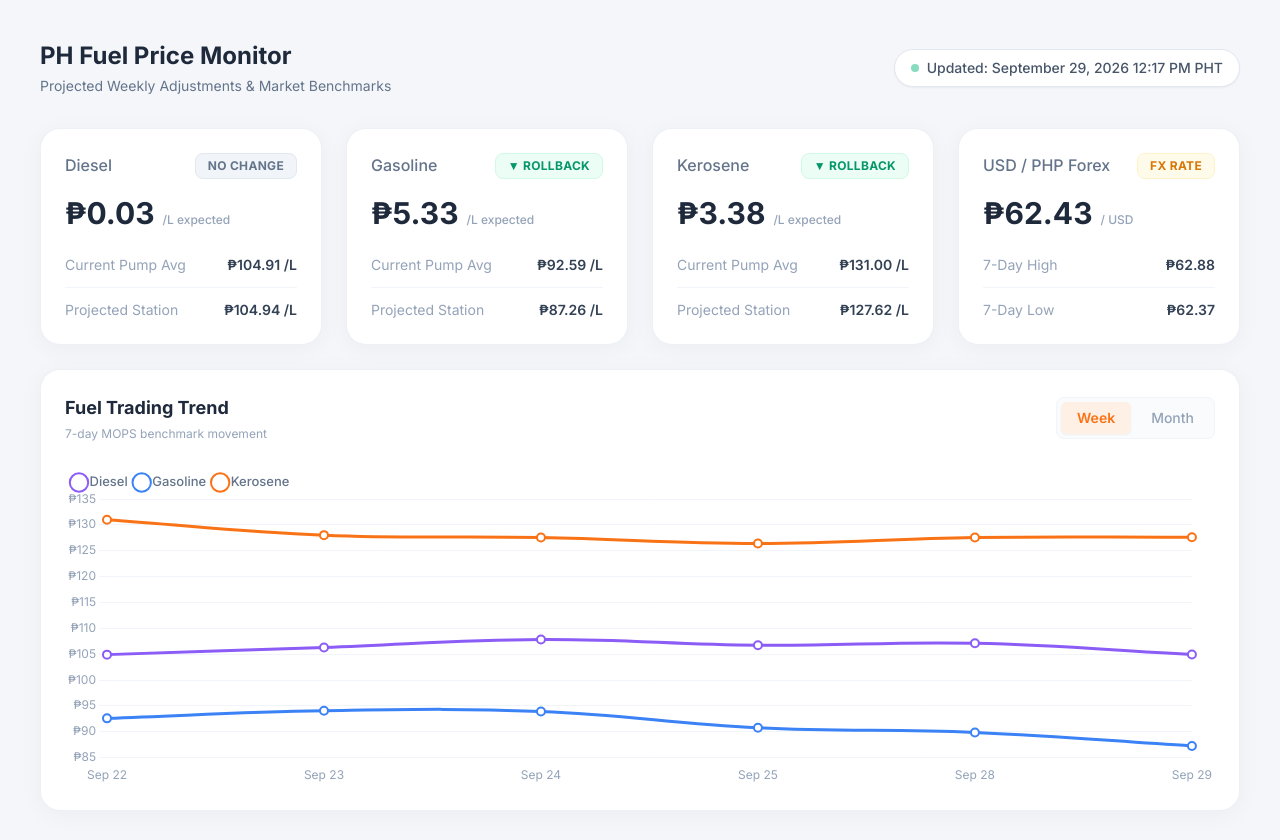
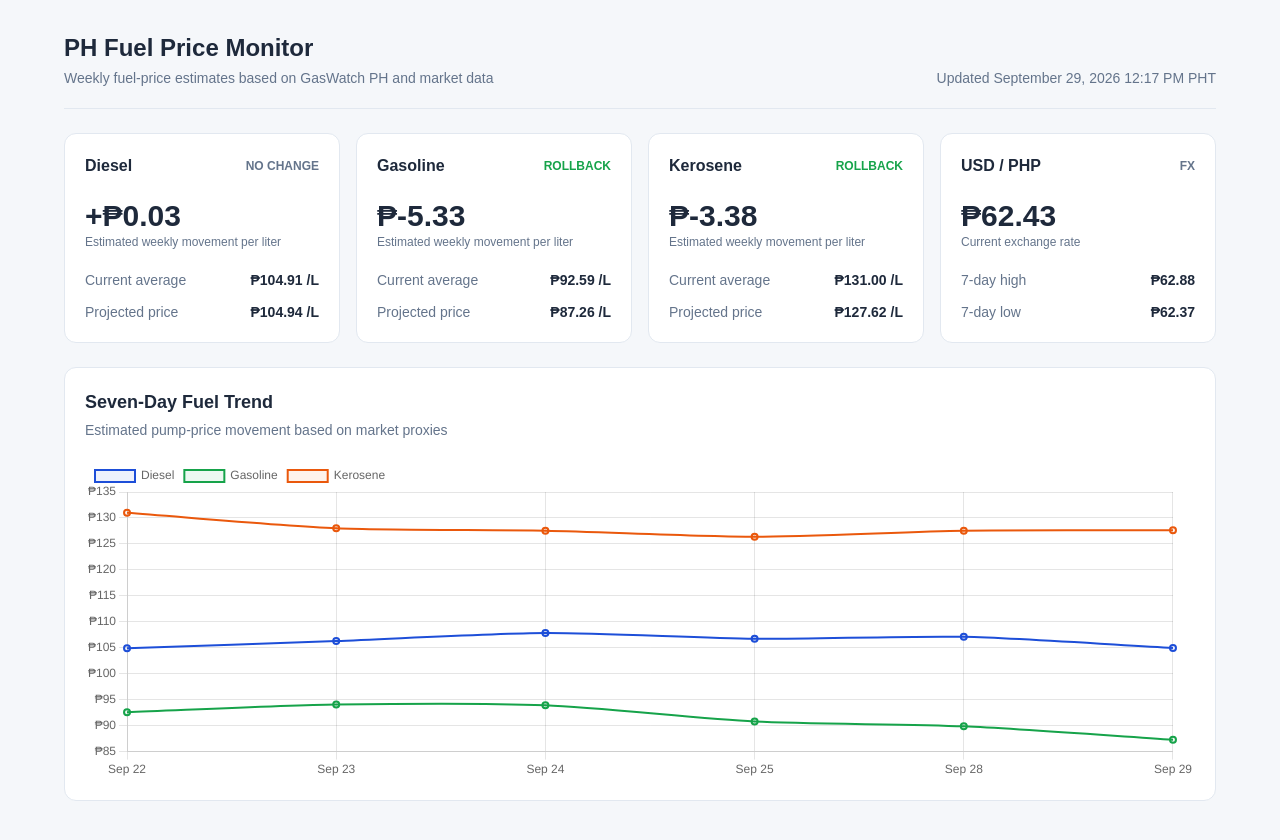
Before and after one commit to EmylCoding/ph_fuel_tracker, a plain HTML site: page index.html in a window 1280 px wide. Drawn offline with nearby package versions, Linux system fonts and the light colour scheme.

Commit message:
Refactor index.html for better layout and styling
Updated styling and structure for improved readability and layout.

```diff
--- a/index.html
+++ b/index.html
@@ -4,293 +4,296 @@
     <meta charset="UTF-8">
     <meta name="viewport" content="width=device-width, initial-scale=1.0">
     <title>PH Fuel Price Monitor</title>
-    <!-- Tailwind CSS -->
+
     <script src="https://cdn.tailwindcss.com"></script>
-    <!-- Chart.js -->
     <script src="https://cdn.jsdelivr.net/npm/chart.js"></script>
-    <!-- Inter Font -->
-    <link href="https://fonts.googleapis.com/css2?family=Inter:wght@400;500;600;700&display=swap" rel="stylesheet">
 
     <style>
         body {
-            font-family: 'Inter', sans-serif;
-            background-color: #F4F6F9;
+            font-family: Arial, sans-serif;
+            background: #f5f7fa;
         }
-        .solis-card {
-            background-color: #FFFFFF;
-            border-radius: 20px;
-            box-shadow: 0 4px 24px rgba(0, 0, 0, 0.04);
-            border: 1px solid rgba(226, 232, 240, 0.6);
+
+        .card {
+            background: #ffffff;
+            border: 1px solid #e2e8f0;
+            border-radius: 12px;
         }
     </style>
 </head>
-<body class="text-slate-800 p-4 md:p-10 min-h-screen">
+<body class="min-h-screen px-4 py-8 text-slate-800 md:px-10">
 
-    <div class="max-w-7xl mx-auto space-y-6">
+    <main class="mx-auto max-w-6xl space-y-6">
 
-        <!-- Top Header -->
-        <div class="flex flex-col md:flex-row justify-between items-start md:items-center gap-4 mb-8">
+        <header class="flex flex-col gap-2 border-b border-slate-200 pb-5 sm:flex-row sm:items-end sm:justify-between">
             <div>
-                <h1 class="text-2xl font-bold text-slate-800">PH Fuel Price Monitor</h1>
-                <p class="text-sm text-slate-500 mt-1">Projected Weekly Adjustments & Market Benchmarks</p>
-            </div>
-            <div class="bg-white px-4 py-2 rounded-full border border-slate-200 shadow-sm flex items-center gap-2">
-                <div class="w-2 h-2 rounded-full bg-emerald-500 animate-pulse" id="status-indicator"></div>
-                <span class="text-sm font-medium text-slate-600" id="last-updated">Fetching latest data...</span>
-            </div>
+                <h1 class="text-2xl font-bold">PH Fuel Price Monitor</h1>
+                <p class="mt-1 text-sm text-slate-500">
+                    Weekly fuel-price estimates based on GasWatch PH and market data
+                </p>
             </div>
 
-        <!-- Metric Cards Grid (Diesel, Gasoline, Kerosene, Forex) -->
-        <div class="grid grid-cols-1 sm:grid-cols-2 lg:grid-cols-4 gap-6">
+            <p id="last-updated" class="text-sm text-slate-500">
+                Loading data...
+            </p>
+        </header>
 
-            <!-- Diesel Card -->
-            <div class="solis-card p-6">
-                <div class="flex justify-between items-start mb-4">
-                    <h3 class="text-slate-500 font-medium">Diesel</h3>
-                    <span id="diesel-badge" class="px-3 py-1 bg-slate-100 text-slate-500 rounded-lg text-xs font-semibold tracking-wide">--</span>
-                </div>
-                <div class="flex items-baseline gap-2 mb-6">
-                    <span class="text-3xl font-bold text-slate-800" id="diesel-impact">₱0.00</span>
-                    <span class="text-slate-400 font-medium text-xs">/L expected</span>
-                </div>
-                <div class="space-y-3">
-                    <div class="flex justify-between items-center text-xs sm:text-sm">
-                        <span class="text-slate-400">Current Pump Avg</span>
-                        <span class="font-semibold text-slate-700" id="diesel-current">₱0.00</span>
-                    </div>
-                    <div class="w-full h-px bg-slate-100"></div>
-                    <div class="flex justify-between items-center text-xs sm:text-sm">
-                        <span class="text-slate-400">Projected Station</span>
-                        <span class="font-semibold text-slate-700" id="diesel-projected">₱0.00</span>
-                    </div>
-                </div>
+        <section class="grid grid-cols-1 gap-4 sm:grid-cols-2 lg:grid-cols-4">
+
+            <article class="card p-5">
+                <div class="flex items-center justify-between">
+                    <h2 class="font-semibold">Diesel</h2>
+                    <span id="diesel-badge" class="text-xs font-semibold text-slate-500">
+                        --
+                    </span>
                 </div>
 
-            <!-- Gasoline Card -->
-            <div class="solis-card p-6">
-                <div class="flex justify-between items-start mb-4">
-                    <h3 class="text-slate-500 font-medium">Gasoline</h3>
-                    <span id="gasoline-badge" class="px-3 py-1 bg-slate-100 text-slate-500 rounded-lg text-xs font-semibold tracking-wide">--</span>
+                <p id="diesel-impact" class="mt-5 text-3xl font-bold">
+                    ₱0.00
+                </p>
+                <p class="text-xs text-slate-500">Estimated weekly movement per liter</p>
+
+                <dl class="mt-5 space-y-3 text-sm">
+                    <div class="flex justify-between">
+                        <dt class="text-slate-500">Current average</dt>
+                        <dd id="diesel-current" class="font-semibold">₱0.00</dd>
                     </div>
-                <div class="flex items-baseline gap-2 mb-6">
-                    <span class="text-3xl font-bold text-slate-800" id="gasoline-impact">₱0.00</span>
-                    <span class="text-slate-400 font-medium text-xs">/L expected</span>
+                    <div class="flex justify-between">
+                        <dt class="text-slate-500">Projected price</dt>
+                        <dd id="diesel-projected" class="font-semibold">₱0.00</dd>
                     </div>
-                <div class="space-y-3">
-                    <div class="flex justify-between items-center text-xs sm:text-sm">
-                        <span class="text-slate-400">Current Pump Avg</span>
-                        <span class="font-semibold text-slate-700" id="gasoline-current">₱0.00</span>
-                    </div>
-                    <div class="w-full h-px bg-slate-100"></div>
-                    <div class="flex justify-between items-center text-xs sm:text-sm">
-                        <span class="text-slate-400">Projected Station</span>
-                        <span class="font-semibold text-slate-700" id="gasoline-projected">₱0.00</span>
-                    </div>
-                </div>
+                </dl>
+            </article>
+
+            <article class="card p-5">
+                <div class="flex items-center justify-between">
+                    <h2 class="font-semibold">Gasoline</h2>
+                    <span id="gasoline-badge" class="text-xs font-semibold text-slate-500">
+                        --
+                    </span>
                 </div>
 
-            <!-- Kerosene Card -->
-            <div class="solis-card p-6">
-                <div class="flex justify-between items-start mb-4">
-                    <h3 class="text-slate-500 font-medium">Kerosene</h3>
-                    <span id="kerosene-badge" class="px-3 py-1 bg-slate-100 text-slate-500 rounded-lg text-xs font-semibold tracking-wide">--</span>
+                <p id="gasoline-impact" class="mt-5 text-3xl font-bold">
+                    ₱0.00
+                </p>
+                <p class="text-xs text-slate-500">Estimated weekly movement per liter</p>
+
+                <dl class="mt-5 space-y-3 text-sm">
+                    <div class="flex justify-between">
+                        <dt class="text-slate-500">Current average</dt>
+                        <dd id="gasoline-current" class="font-semibold">₱0.00</dd>
                     </div>
-                <div class="flex items-baseline gap-2 mb-6">
-                    <span class="text-3xl font-bold text-slate-800" id="kerosene-impact">₱0.00</span>
-                    <span class="text-slate-400 font-medium text-xs">/L expected</span>
+                    <div class="flex justify-between">
+                        <dt class="text-slate-500">Projected price</dt>
+                        <dd id="gasoline-projected" class="font-semibold">₱0.00</dd>
                     </div>
-                <div class="space-y-3">
-                    <div class="flex justify-between items-center text-xs sm:text-sm">
-                        <span class="text-slate-400">Current Pump Avg</span>
-                        <span class="font-semibold text-slate-700" id="kerosene-current">₱0.00</span>
-                    </div>
-                    <div class="w-full h-px bg-slate-100"></div>
-                    <div class="flex justify-between items-center text-xs sm:text-sm">
-                        <span class="text-slate-400">Projected Station</span>
-                        <span class="font-semibold text-slate-700" id="kerosene-projected">₱0.00</span>
-                    </div>
-                </div>
+                </dl>
+            </article>
+
+            <article class="card p-5">
+                <div class="flex items-center justify-between">
+                    <h2 class="font-semibold">Kerosene</h2>
+                    <span id="kerosene-badge" class="text-xs font-semibold text-slate-500">
+                        --
+                    </span>
                 </div>
 
-            <!-- Forex Exchange Card -->
-            <div class="solis-card p-6">
-                <div class="flex justify-between items-start mb-4">
-                    <h3 class="text-slate-500 font-medium">USD / PHP Forex</h3>
-                    <span class="px-3 py-1 bg-amber-50 text-amber-600 border border-amber-100 rounded-lg text-xs font-bold tracking-wide">FX RATE</span>
+                <p id="kerosene-impact" class="mt-5 text-3xl font-bold">
+                    ₱0.00
+                </p>
+                <p class="text-xs text-slate-500">Estimated weekly movement per liter</p>
+
+                <dl class="mt-5 space-y-3 text-sm">
+                    <div class="flex justify-between">
+                        <dt class="text-slate-500">Current average</dt>
+                        <dd id="kerosene-current" class="font-semibold">₱0.00</dd>
                     </div>
-                <div class="flex items-baseline gap-2 mb-6">
-                    <span class="text-3xl font-bold text-slate-800" id="forex-current">₱0.00</span>
-                    <span class="text-slate-400 font-medium text-xs">/ USD</span>
+                    <div class="flex justify-between">
+                        <dt class="text-slate-500">Projected price</dt>
+                        <dd id="kerosene-projected" class="font-semibold">₱0.00</dd>
                     </div>
-                <div class="space-y-3">
-                    <div class="flex justify-between items-center text-xs sm:text-sm">
-                        <span class="text-slate-400">7-Day High</span>
-                        <span class="font-semibold text-slate-700" id="forex-high">₱0.00</span>
-                    </div>
-                    <div class="w-full h-px bg-slate-100"></div>
-                    <div class="flex justify-between items-center text-xs sm:text-sm">
-                        <span class="text-slate-400">7-Day Low</span>
-                        <span class="font-semibold text-slate-700" id="forex-low">₱0.00</span>
-                    </div>
-                </div>
+                </dl>
+            </article>
+
+            <article class="card p-5">
+                <div class="flex items-center justify-between">
+                    <h2 class="font-semibold">USD / PHP</h2>
+                    <span class="text-xs font-semibold text-slate-500">FX</span>
                 </div>
 
+                <p id="forex-current" class="mt-5 text-3xl font-bold">
+                    ₱0.00
+                </p>
+                <p class="text-xs text-slate-500">Current exchange rate</p>
+
+                <dl class="mt-5 space-y-3 text-sm">
+                    <div class="flex justify-between">
+                        <dt class="text-slate-500">7-day high</dt>
+                        <dd id="forex-high" class="font-semibold">₱0.00</dd>
+                    </div>
+                    <div class="flex justify-between">
+                        <dt class="text-slate-500">7-day low</dt>
+                        <dd id="forex-low" class="font-semibold">₱0.00</dd>
+                    </div>
+                </dl>
+            </article>
+
+        </section>
+
+        <section class="card p-5">
+            <div class="mb-5">
+                <h2 class="text-lg font-bold">Seven-Day Fuel Trend</h2>
+                <p class="mt-1 text-sm text-slate-500">
+                    Estimated pump-price movement based on market proxies
+                </p>
             </div>
 
-        <!-- Chart Section -->
-        <div class="solis-card p-6 mt-6">
-            <div class="flex flex-col sm:flex-row justify-between items-start sm:items-center mb-6 gap-4">
-                <div>
-                    <h2 class="text-lg font-bold text-slate-800">Fuel Trading Trend</h2>
-                    <p class="text-xs text-slate-400 mt-1">7-day MOPS benchmark movement</p>
+            <div class="h-80">
+                <canvas id="trend-chart"></canvas>
             </div>
+        </section>
 
-                <div class="flex space-x-1 bg-slate-50/80 p-1 rounded-lg border border-slate-100">
-                    <button class="px-4 py-1.5 bg-[#FFF0E5] text-[#F97316] rounded-md text-sm font-semibold shadow-sm">Week</button>
-                    <button class="px-4 py-1.5 text-slate-400 hover:text-slate-600 rounded-md text-sm font-medium transition-colors">Month</button>
-                </div>
-            </div>
-
-            <div class="relative h-80 w-full">
-                <canvas id="trendChart"></canvas>
-            </div>
-        </div>
-
-    </div>
+    </main>
 
     <script>
-        document.addEventListener("DOMContentLoaded", async () => {
-            try {
-              const response = await fetch(`data.json?t=${Date.now()}`, { cache: 'no-store' });
-                if (!response.ok) throw new Error('data.json not found');
-                const data = await response.json();
+        const peso = (value) => `₱${Number(value || 0).toFixed(2)}`;
 
-                document.getElementById('last-updated').textContent = `Updated: ${data.updated_at || 'Recently'}`;
+        function setBadge(element, status) {
+            element.textContent = status || "NO CHANGE";
 
-                const formatImpact = (val) => `₱${Math.abs(val || 0).toFixed(2)}`;
-                const formatPrice = (val) => `₱${(val || 0).toFixed(2)} /L`;
-
-                const setCardData = (type, fuel) => {
-                    if (!fuel) return;
-                    document.getElementById(`${type}-impact`).textContent = formatImpact(fuel.est_weekly_impact);
-                    document.getElementById(`${type}-current`).textContent = formatPrice(fuel.current_pump_price);
-                    document.getElementById(`${type}-projected`).textContent = formatPrice(fuel.projected_pump_price);
-
-                    const badge = document.getElementById(`${type}-badge`);
-                    if (fuel.status === 'ROLLBACK') {
-                        badge.className = 'px-3 py-1 bg-emerald-50 text-emerald-600 border border-emerald-100 rounded-lg text-xs font-bold tracking-wide';
-                        badge.textContent = `▼ ROLLBACK`;
-                    } else if (fuel.status === 'HIKE') {
-                        badge.className = 'px-3 py-1 bg-rose-50 text-rose-600 border border-rose-100 rounded-lg text-xs font-bold tracking-wide';
-                        badge.textContent = `▲ HIKE`;
+            if (status === "HIKE") {
+                element.className = "text-xs font-semibold text-red-600";
+            } else if (status === "ROLLBACK") {
+                element.className = "text-xs font-semibold text-green-600";
             } else {
-                        badge.className = 'px-3 py-1 bg-slate-100 text-slate-500 border border-slate-200 rounded-lg text-xs font-bold tracking-wide';
-                        badge.textContent = `NO CHANGE`;
+                element.className = "text-xs font-semibold text-slate-500";
             }
-                };
-
-                // Map keys with backwards compatibility
-                const dieselFuel = data.fuels.diesel;
-                const gasolineFuel = data.fuels.gasoline || data.fuels.unleaded;
-                const keroseneFuel = data.fuels.kerosene || data.fuels.premium;
-
-                setCardData('diesel', dieselFuel);
-                setCardData('gasoline', gasolineFuel);
-                setCardData('kerosene', keroseneFuel);
-
-                if (data.forex) {
-                    document.getElementById('forex-current').textContent = `₱${(data.forex.current || 0).toFixed(2)}`;
-                    const rates = data.forex.rates || [data.forex.current || 0];
-                    document.getElementById('forex-high').textContent = `₱${Math.max(...rates).toFixed(2)}`;
-                    document.getElementById('forex-low').textContent = `₱${Math.min(...rates).toFixed(2)}`;
         }
 
-                // Extract trends safely
-                const dates = dieselFuel?.dates || [];
-                const dieselTrend = dieselFuel?.trend || [];
-                const gasolineTrend = gasolineFuel?.trend || [];
-                const keroseneTrend = keroseneFuel?.trend || [];
+        function setFuelCard(type, fuel) {
+            if (!fuel) {
+                return;
+            }
 
-                const ctx = document.getElementById('trendChart').getContext('2d');
-                new Chart(ctx, {
-                    type: 'line',
+            document.getElementById(`${type}-impact`).textContent =
+                `${fuel.est_weekly_impact >= 0 ? "+" : ""}${peso(fuel.est_weekly_impact)}`;
+
+            document.getElementById(`${type}-current`).textContent =
+                `${peso(fuel.current_pump_price)} /L`;
+
+            document.getElementById(`${type}-projected`).textContent =
+                `${peso(fuel.projected_pump_price)} /L`;
+
+            setBadge(
+                document.getElementById(`${type}-badge`),
+                fuel.status
+            );
+        }
+
+        function createChart(data) {
+            const diesel = data.fuels.diesel;
+            const gasoline = data.fuels.gasoline;
+            const kerosene = data.fuels.kerosene;
+
+            new Chart(document.getElementById("trend-chart"), {
+                type: "line",
                 data: {
-                        labels: dates,
+                    labels: diesel.dates || [],
                     datasets: [
                         {
-                                label: 'Diesel',
-                                data: dieselTrend,
-                                borderColor: '#8B5CF6',
-                                borderWidth: 3,
-                                tension: 0.4,
-                                pointBackgroundColor: '#FFFFFF',
-                                pointBorderColor: '#8B5CF6',
-                                pointBorderWidth: 2,
-                                pointRadius: 4
+                            label: "Diesel",
+                            data: diesel.trend || [],
+                            borderColor: "#1d4ed8",
+                            backgroundColor: "rgba(29, 78, 216, 0.08)",
+                            borderWidth: 2,
+                            tension: 0.25
                         },
                         {
-                                label: 'Gasoline',
-                                data: gasolineTrend,
-                                borderColor: '#3B82F6',
-                                borderWidth: 3,
-                                tension: 0.4,
-                                pointBackgroundColor: '#FFFFFF',
-                                pointBorderColor: '#3B82F6',
-                                pointBorderWidth: 2,
-                                pointRadius: 4
+                            label: "Gasoline",
+                            data: gasoline.trend || [],
+                            borderColor: "#16a34a",
+                            backgroundColor: "rgba(22, 163, 74, 0.08)",
+                            borderWidth: 2,
+                            tension: 0.25
                         },
                         {
-                                label: 'Kerosene',
-                                data: keroseneTrend,
-                                borderColor: '#F97316',
-                                borderWidth: 3,
-                                tension: 0.4,
-                                pointBackgroundColor: '#FFFFFF',
-                                pointBorderColor: '#F97316',
-                                pointBorderWidth: 2,
-                                pointRadius: 4
+                            label: "Kerosene",
+                            data: kerosene.trend || [],
+                            borderColor: "#ea580c",
+                            backgroundColor: "rgba(234, 88, 12, 0.08)",
+                            borderWidth: 2,
+                            tension: 0.25
                         }
                     ]
                 },
                 options: {
                     responsive: true,
                     maintainAspectRatio: false,
-                        interaction: { mode: 'index', intersect: false },
+                    interaction: {
+                        mode: "index",
+                        intersect: false
+                    },
                     plugins: {
                         legend: {
-                                position: 'top',
-                                align: 'start',
-                                labels: { usePointStyle: true, boxWidth: 8, font: { family: 'Inter', size: 13, weight: '500' }, color: '#64748b' }
+                            position: "top",
+                            align: "start"
                         },
                         tooltip: {
-                                backgroundColor: 'rgba(255, 255, 255, 0.95)',
-                                titleColor: '#1e293b',
-                                bodyColor: '#475569',
-                                borderColor: '#e2e8f0',
-                                borderWidth: 1,
-                                padding: 12,
-                                usePointStyle: true
+                            callbacks: {
+                                label: (context) =>
+                                    `${context.dataset.label}: ${peso(context.raw)}`
+                            }
                         }
                     },
                     scales: {
                         y: {
-                                border: { display: false },
-                                grid: { color: '#f1f5f9' },
-                                ticks: { color: '#94a3b8', font: { family: 'Inter', size: 12 }, callback: (v) => '₱' + v }
-                            },
-                            x: {
-                                border: { display: false },
-                                grid: { display: false },
-                                ticks: { color: '#94a3b8', font: { family: 'Inter', size: 12 } }
+                            ticks: {
+                                callback: (value) => `₱${value}`
+                            }
                         }
                     }
                 }
             });
-            } catch (error) {
-                console.error('Error loading fuel data:', error);
-                document.getElementById('last-updated').textContent = 'Error loading data.json';
-                document.getElementById('status-indicator').className = 'w-2 h-2 rounded-full bg-rose-500';
         }
+
+        async function loadFuelData() {
+            const response = await fetch(`data.json?t=${Date.now()}`, {
+                cache: "no-store"
+            });
+
+            if (!response.ok) {
+                throw new Error("data.json could not be loaded");
+            }
+
+            const data = await response.json();
+
+            document.getElementById("last-updated").textContent =
+                `Updated ${data.updated_at || "recently"}`;
+
+            setFuelCard("diesel", data.fuels.diesel);
+            setFuelCard("gasoline", data.fuels.gasoline);
+            setFuelCard("kerosene", data.fuels.kerosene);
+
+            if (data.forex) {
+                const rates = data.forex.rates || [data.forex.current || 0];
+
+                document.getElementById("forex-current").textContent =
+                    peso(data.forex.current);
+
+                document.getElementById("forex-high").textContent =
+                    peso(Math.max(...rates));
+
+                document.getElementById("forex-low").textContent =
+                    peso(Math.min(...rates));
+            }
+
+            createChart(data);
+        }
+
+        loadFuelData().catch((error) => {
+            console.error(error);
+            document.getElementById("last-updated").textContent =
+                "Unable to load current data";
         });
     </script>
 </body>
```
Lines whose indentation alone changed are shown as unchanged.
